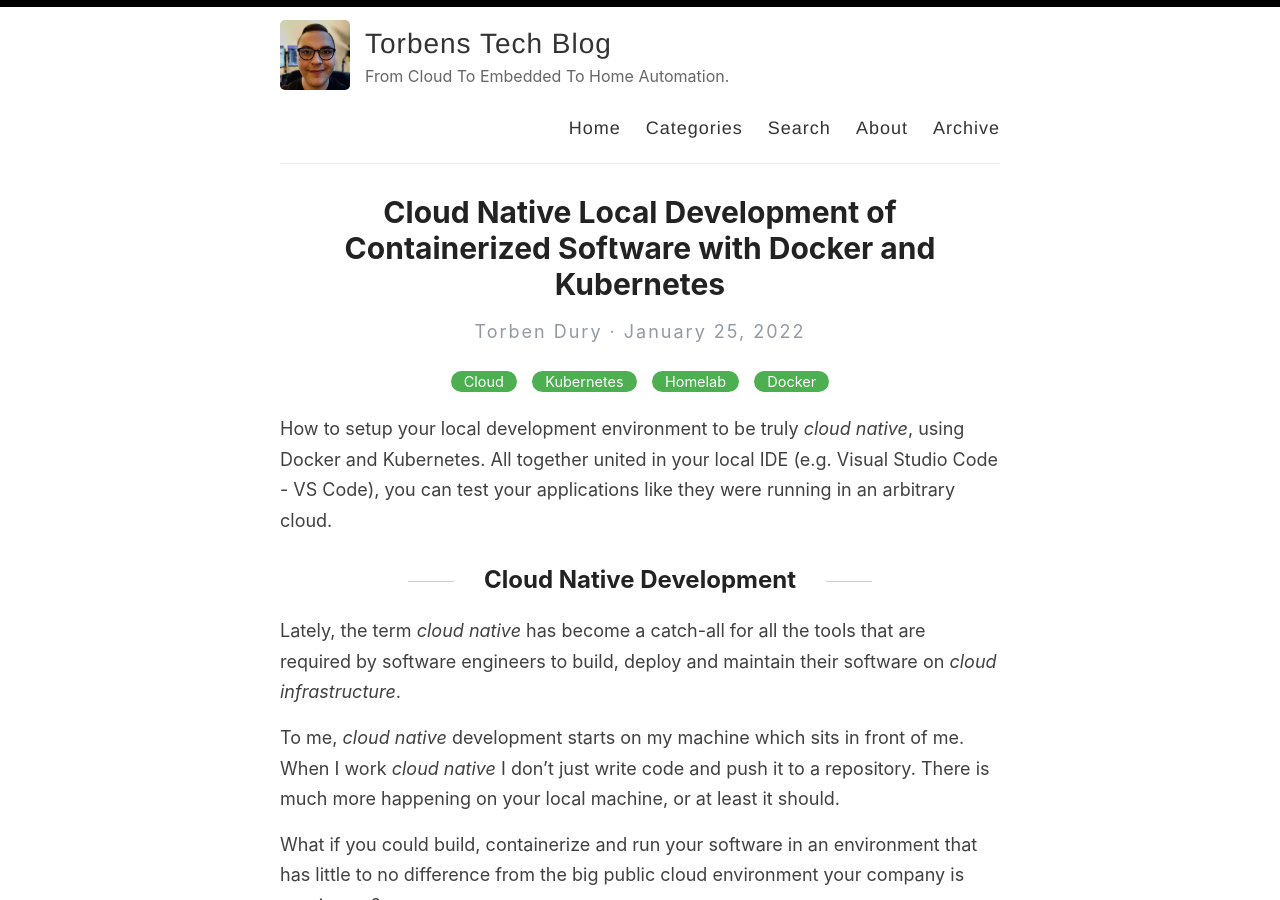
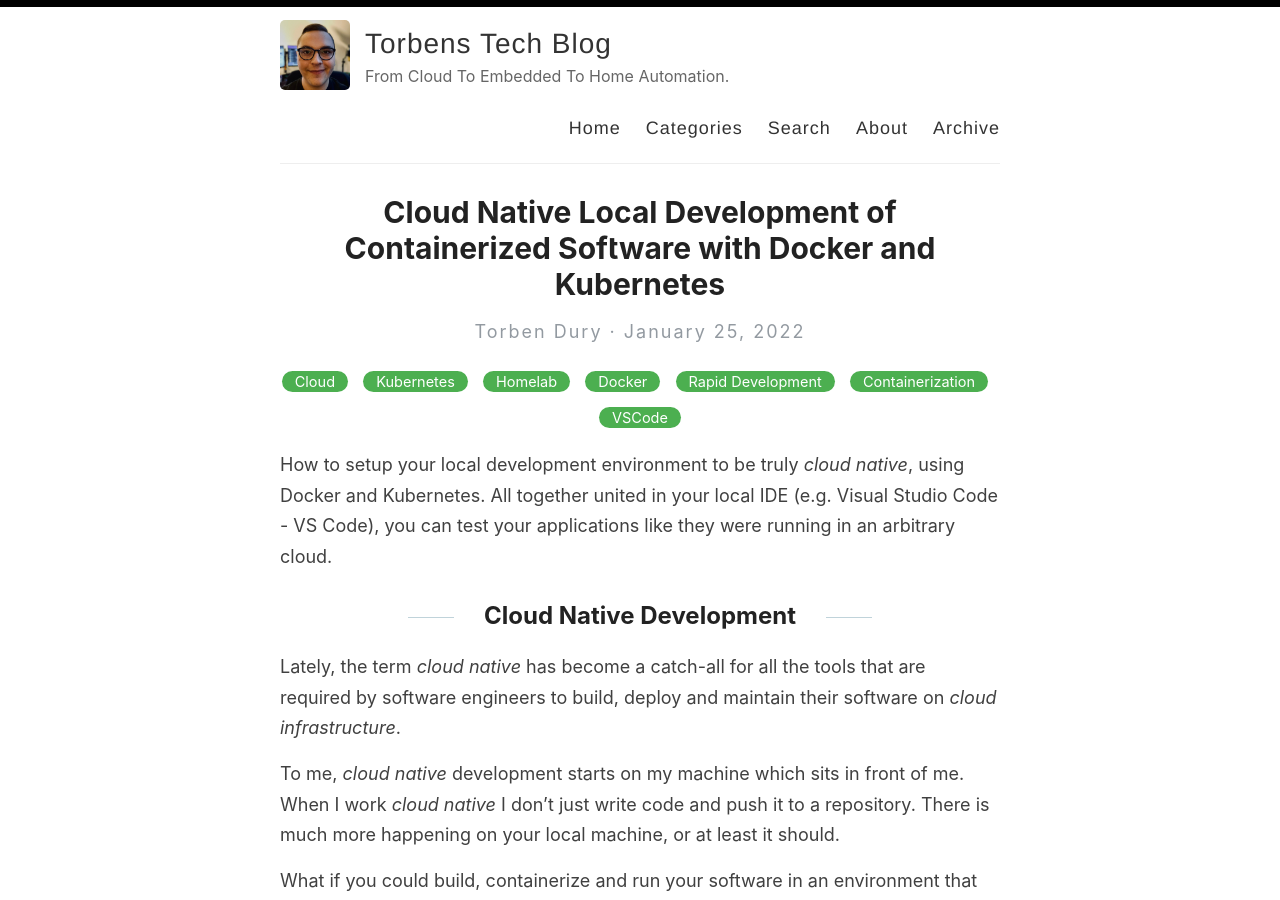
Before and after one commit to torbendury/torbendury.github.io, a Jekyll site: the page built from _posts/2022-01-25-cloud-native-development-with-vscode-docker-kubernetes.md, in a window 1280 px wide and 900 px high. Built offline with Jekyll 4.4.1, drawn with Linux system fonts in a browser that asks for light colours.

Commit message:
Update 2022-01-25-cloud-native-development-with-vscode-docker-kubernetes.md
more specific tags

```diff
--- a/_posts/2022-01-25-cloud-native-development-with-vscode-docker-kubernetes.md
+++ b/_posts/2022-01-25-cloud-native-development-with-vscode-docker-kubernetes.md
@@ -1,7 +1,7 @@
 ---
 layout: post
 title: Cloud Native Local Development of Containerized Software with Docker and Kubernetes
-categories: [Cloud, Kubernetes, Homelab, Docker]
+categories: [Cloud, Kubernetes, Homelab, Docker, Rapid Development, Containerization, VSCode]
 ---
 
 How to setup your local development environment to be truly _cloud native_, using Docker and Kubernetes. All together united in your local IDE (e.g. Visual Studio Code - VS Code), you can test your applications like they were running in an arbitrary cloud.
```
